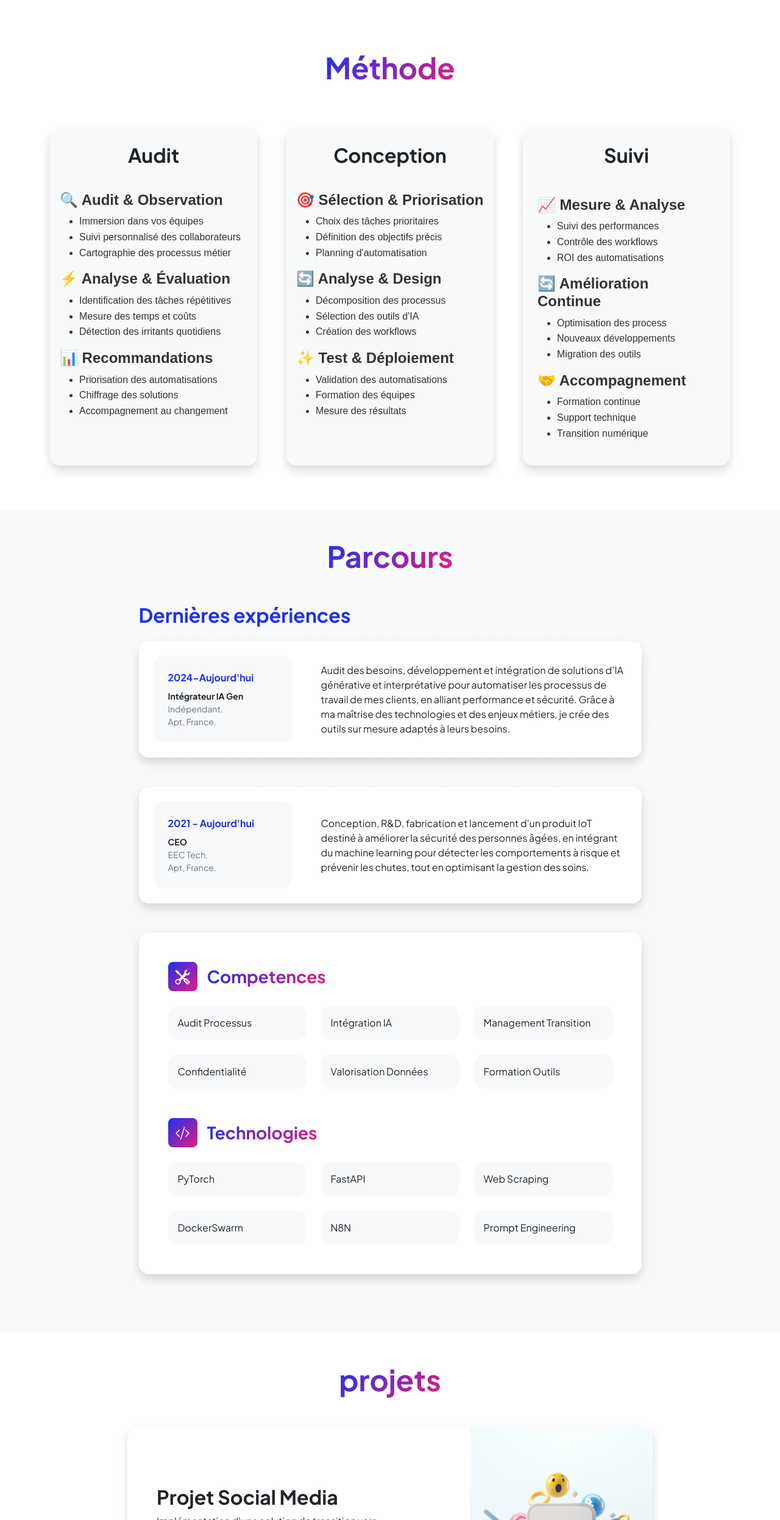
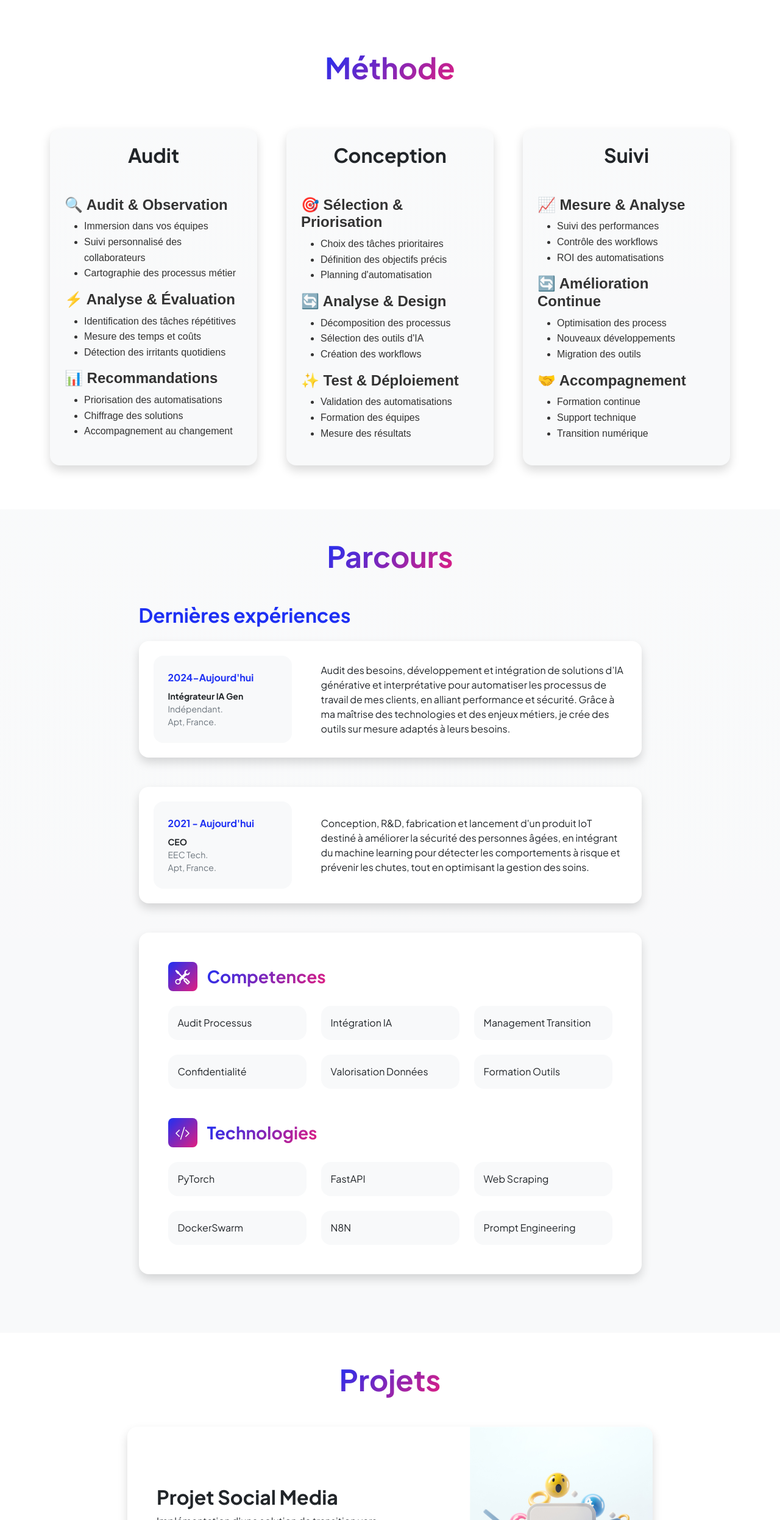
Before and after one commit to MttGhn/cv_matteo, a plain HTML site: page index.html in a window 1280 px wide. Shown: the part 1185-3677 px from the top of the page at 61% size. Drawn offline with nearby package versions, Linux system fonts and the light colour scheme.

Commit message:
Projets
avec P et non pas p

```diff
--- a/index.html
+++ b/index.html
@@ -356,14 +356,14 @@
     </header>
 
     <main class="flex-shrink-0" id="methode">
-        <div class="container py-5">
+        <div class="container-lg py-5">
             <div class="">
                 <h1 class="display-5 fw-bolder mb-5 text-center"><span class="text-gradient d-inline">Méthode</span></h1>
                 <div class="row gx-5 justify-content-center">
                     <div class="col-md-4 my-4">
                         <div class="bg-light bg-gradient shadow rounded-4 d-flex flex-column h-100">
                             <h2 class="fw-bolder text-center py-4 mb-0">Audit</h2>
-                            <div class="flex-grow-1 p-3">
+                            <div class="flex-grow-1 p-4">
                                 <div style="font-family: Arial, sans-serif; color: #333; line-height: 1.6;">
 
 
@@ -396,7 +396,7 @@
                     <div class="col-md-4 my-4">
                         <div class="bg-light bg-gradient shadow rounded-4 d-flex flex-column h-100">
                             <h2 class="text-center fw-bolder py-4 mb-0">Conception</h2>
-                            <div class="flex-grow-1 p-3">
+                            <div class="flex-grow-1 p-4">
                                 <div style="font-family: Arial, sans-serif; color: #333; line-height: 1.6;">
 
                                     <h4 class="fw-bold">🎯 Sélection & Priorisation</h4>
@@ -622,7 +622,7 @@
             <section class="py-5 " id="projets">
                 <div class="container px-5 mb-5">
                     <div class="text-center mb-5">
-                        <h1 class="display-5 fw-bolder mb-0"><span class="text-gradient d-inline">projets</span>
+                        <h1 class="display-5 fw-bolder mb-0"><span class="text-gradient d-inline">Projets</span>
                         </h1>
                     </div>
                     <div class="row gx-5 justify-content-center">
```
